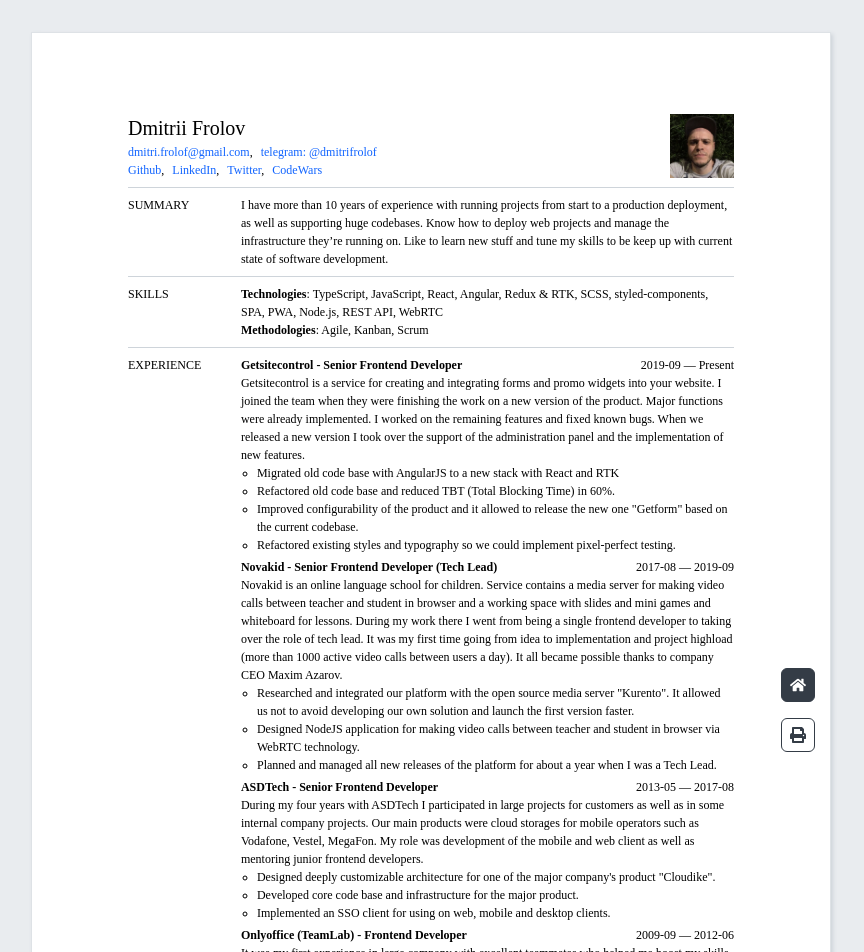
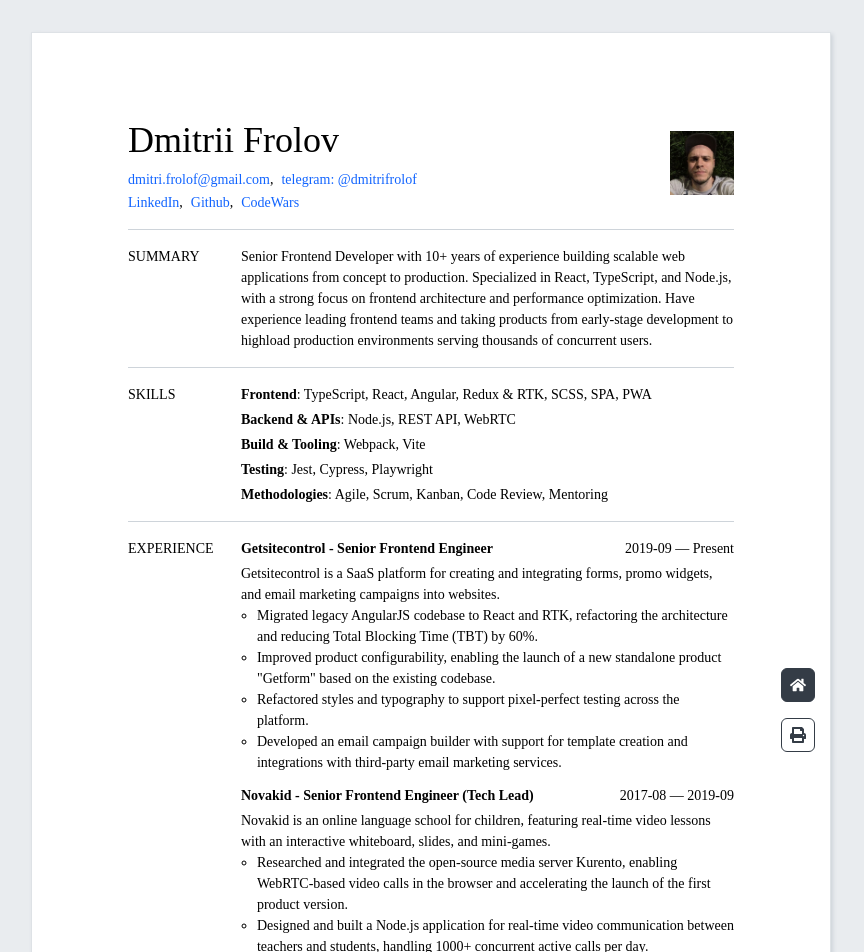
Before and after one commit to d42f/cv, a Next.js app: page /cv in a window 1280 px wide. Shown: the top 952 px of the page, without its empty margins (209-1073 px from the left). Built offline with nearby package versions, Linux system fonts and the light colour scheme.

Commit message:
updated cv

```diff
--- a/src/components/ResumeDocument.module.scss
+++ b/src/components/ResumeDocument.module.scss
@@ -83,7 +83,7 @@
 }
 
 .separator {
-  margin: 0.5rem 0;
+  margin: 1rem 0;
   border: 0;
   border-top: 1px solid $gray-400;
 }
@@ -118,11 +118,14 @@
 
 .description {
   flex: 1;
+  display: flex;
+  flex-flow: column nowrap;
+  gap: 0.125rem;
 }
 
 .name {
   font-family: inherit;
-  font-size: $h4-font-size;
+  font-size: $h2-font-size;
   font-weight: $font-weight-normal;
 }
 
@@ -165,12 +168,13 @@
   flex: 1;
   display: flex;
   flex-flow: column;
-  row-gap: 0.25rem;
+  row-gap: 0.75rem;
 }
 
 .point {
   display: flex;
   flex-flow: column;
+  gap: 0.25rem;
 }
 
 .pointHeader {
--- a/src/components/ResumeDocument.tsx
+++ b/src/components/ResumeDocument.tsx
@@ -4,20 +4,7 @@
 import Image from 'next/image';
 import { FaHome, FaPrint } from 'react-icons/fa';
 
-import {
-  education,
-  email,
-  experience,
-  interests,
-  languages,
-  links,
-  methodologies,
-  name,
-  phone,
-  skills,
-  summary,
-  telegram,
-} from '@/resume';
+import { education, email, experience, languages, links, name, phone, skills, summary, telegram } from '@/resume';
 import { formatDateRange } from '@/utils/date';
 import { formatPhone } from '@/utils/phone';
 import { linkEmail, linkPhone, linkTelegram } from '@/utils/link';
@@ -39,10 +26,18 @@
 ];
 
 const LINKS = [
+  { label: 'LinkedIn', href: links.linkedin },
   { label: 'Github', href: links.github },
-  { label: 'LinkedIn', href: links.linkedin },
   { label: 'Twitter', href: links.twitter },
   { label: 'CodeWars', href: links.codewars },
+].filter(link => link.href);
+
+const SKILLS = [
+  { label: 'Frontend', description: skills.frontend.join(', ') },
+  ...(skills.backend.length ? [{ label: 'Backend & APIs', description: skills.backend.join(', ') }] : []),
+  ...(skills.tooling.length ? [{ label: 'Build & Tooling', description: skills.tooling.join(', ') }] : []),
+  ...(skills.testing.length ? [{ label: 'Testing', description: skills.testing.join(', ') }] : []),
+  ...(skills.methodologies.length ? [{ label: 'Methodologies', description: skills.methodologies.join(', ') }] : []),
 ];
 
 const EXPERIENCE_POINTS: IPoint[] = experience.map(
@@ -164,12 +159,11 @@
         <hr className={styles.separator} />
         <Section label="Skills">
           <div className={styles.point}>
-            <p>
-              <strong>Technologies</strong>: {skills}
-            </p>
-            <p>
-              <strong>Methodologies</strong>: {methodologies}
-            </p>
+            {SKILLS.map((skill, index) => (
+              <p key={index}>
+                <strong>{skill.label}</strong>: {skill.description}
+              </p>
+            ))}
           </div>
         </Section>
         {!!EXPERIENCE_POINTS.length && (
@@ -184,13 +178,6 @@
             <Section label="Education" points={EDUCATION_POINTS} />
           </>
         )}
-        <hr className={styles.separator} />
-        <Section label="Languages">
-          <p>{languages}</p>
-        </Section>
-        <Section label="Interests">
-          <p>{interests}</p>
-        </Section>
       </div>
       <footer className={classNames(styles.toolbar, toolbarStyles && styles.toolbarVisible)} style={toolbarStyles}>
         <Link className={styles.backBtn} href="/">
--- a/src/resume.ts
+++ b/src/resume.ts
@@ -7,10 +7,8 @@
   email,
   experience,
   greeting,
-  interests,
   languages,
   links,
-  methodologies,
   name,
   phone,
   position,
--- a/src/resume.yaml
+++ b/src/resume.yaml
@@ -6,20 +6,38 @@
 links:
   github: https://github.com/d42f
   linkedin: https://www.linkedin.com/in/dmitrifrolof/
-  twitter: https://twitter.com/born2bunicorn
   instagram: https://www.instagram.com/born2bunicorn/
   facebook: https://www.facebook.com/dmitri.frolof
   codewars: https://www.codewars.com/users/d42f
-skills: TypeScript, JavaScript, React, Angular, Redux & RTK, SCSS, styled-components, SPA, PWA, Node.js, REST API, WebRTC
-methodologies: Agile, Kanban, Scrum
+skills:
+  frontend:
+    - TypeScript
+    - React
+    - Angular
+    - Redux & RTK
+    - SCSS
+    - SPA
+    - PWA
+  backend:
+    - Node.js
+    - REST API
+    - WebRTC
+  tooling:
+    - Webpack
+    - Vite
+  testing:
+    - Jest
+    - Cypress
+    - Playwright
+  methodologies:
+    - Agile
+    - Scrum
+    - Kanban
+    - Code Review
+    - Mentoring
 languages: English (B2), Russian (fluent)
-interests: Traveling, Reading, Cooking, Crossfit, Video-games
 greeting: My name is Dmitrii and I live in Berlin, Germany.
-summary:
-  I have more than 10 years of experience with running projects from start to a production deployment, as well as supporting huge codebases.
-  Know how to deploy web projects and manage the infrastructure they’re running on.
-  Like to learn new stuff and tune my skills to be keep up with current state of software development.
-
+summary: Senior Frontend Developer with 10+ years of experience building scalable web applications from concept to production. Specialized in React, TypeScript, and Node.js, with a strong focus on frontend architecture and performance optimization. Have experience leading frontend teams and taking products from early-stage development to highload production environments serving thousands of concurrent users.
 speeches:
   - title: How to buy a bike (Как купить велосипед)
     date: 2014-11-27
@@ -32,54 +50,43 @@
 
 experience:
   - title: Getsitecontrol
-    position: Senior Frontend Developer
+    position: Senior Frontend Engineer
     date_from: 2019-09
     date_to: null
-    description: Getsitecontrol is a service for creating and integrating forms and promo widgets into your website.
-      I joined the team when they were finishing the work on a new version of the product.
-      Major functions were already implemented. I worked on the remaining features and fixed known bugs.
-      When we released a new version I took over the support of the administration panel and the implementation of new features.
+    description: Getsitecontrol is a SaaS platform for creating and integrating forms, promo widgets, and email marketing campaigns into websites.
     achievements:
-      - Migrated old code base with AngularJS to a new stack with React and RTK
-      - Refactored old code base and reduced TBT (Total Blocking Time) in 60%.
-      - Improved configurability of the product and it allowed to release the new one "Getform" based on the current codebase.
-      - Refactored existing styles and typography so we could implement pixel-perfect testing.
+      - Migrated legacy AngularJS codebase to React and RTK, refactoring the architecture and reducing Total Blocking Time (TBT) by 60%.
+      - Improved product configurability, enabling the launch of a new standalone product "Getform" based on the existing codebase.
+      - Refactored styles and typography to support pixel-perfect testing across the platform.
+      - Developed an email campaign builder with support for template creation and integrations with third-party email marketing services.
   - title: Novakid
-    position: Senior Frontend Developer (Tech Lead)
+    position: Senior Frontend Engineer (Tech Lead)
     date_from: 2017-08
     date_to: 2019-09
-    description: Novakid is an online language school for children.
-      Service contains a media server for making video calls between teacher and student in browser and a working space with slides and mini games and whiteboard for lessons.
-      During my work there I went from being a single frontend developer to taking over the role of tech lead.
-      It was my first time going from idea to implementation and project highload (more than 1000 active video calls between users a day).
-      It all became possible thanks to company CEO Maxim Azarov.
+    description: Novakid is an online language school for children, featuring real-time video lessons with an interactive whiteboard, slides, and mini-games.
     achievements:
-      - Researched and integrated our platform with the open source media server "Kurento". It allowed us not to avoid developing our own solution and launch the first version faster.
-      - Designed NodeJS application for making video calls between teacher and student in browser via WebRTC technology.
-      - Planned and managed all new releases of the platform for about a year when I was a Tech Lead.
+      - Researched and integrated the open-source media server Kurento, enabling WebRTC-based video calls in the browser and accelerating the launch of the first product version.
+      - Designed and built a Node.js application for real-time video communication between teachers and students, handling 1000+ concurrent active calls per day.
+      - Grew from sole frontend developer to Tech Lead, managing a team of 4 frontend developers and overseeing all platform releases.
   - title: ASDTech
-    position: Senior Frontend Developer
+    position: Senior Frontend Engineer
     date_from: 2013-05
     date_to: 2017-08
-    description:
-      During my four years with ASDTech I participated in large projects for customers as well as in some internal company projects.
-      Our main products were cloud storages for mobile operators such as Vodafone, Vestel, MegaFon.
-      My role was development of the mobile and web client as well as mentoring junior frontend developers.
+    description: Cloud storage solutions provider for major mobile operators including Vodafone, Vestel, and MegaFon.
     achievements:
-      - Designed deeply customizable architecture for one of the major company's product "Cloudike".
-      - Developed core code base and infrastructure for the major product.
-      - Implemented an SSO client for using on web, mobile and desktop clients.
+      - Designed a deeply customizable frontend architecture for the company's core product Cloudike, used by millions of users across multiple operators.
+      - Developed the core codebase and infrastructure for web and mobile clients.
+      - Implemented an SSO client for seamless authentication across web, mobile, and desktop platforms.
+      - Mentored junior frontend developers, conducting code reviews and sharing best practices.
   - title: Onlyoffice (TeamLab)
-    position: Frontend Developer
+    position: Frontend Engineer
     date_from: 2009-09
     date_to: 2012-06
     description: It was my first experience in large company with excellent teammates who helped me boost my skills.
-      Before that my experience was limited with small or medium sites based on CMS.
-      I was very lucky to have a chance to work in such an experienced team with a great team-lead.
     achievements:
-      - Took part in development of a module for video communication based on Red5 server.
-      - Developed web client based on XMPP protocol for of the company's product "TM Talk".
-      - Implemented API SDK for our major product by documentation.
+      - Developed a web client based on the XMPP protocol for the company's messaging product TM Talk.
+      - Took part in development of a video communication module based on the Red5 media server.
+      - Implemented an API SDK for the major product based on technical documentation.
 education:
   - title: Vladimir State University / Department of Radio Electronics and Computer Systems
     date_from: '2004-09'
--- a/src/styles/variables.scss
+++ b/src/styles/variables.scss
@@ -9,7 +9,7 @@
 
 $font-size-html: 16px;
 $font-size-base: 1rem;
-$font-size-sm: $font-size-base * 0.75;
+$font-size-sm: $font-size-base * 0.875;
 $font-size-md: $font-size-base;
 $font-size-lg: $font-size-base * 1.25;
 $font-size-xl: $font-size-base * 1.5;
```
Also changed, not shown: src/components/About.tsx (+16 -5 lines), src/models/IResume.ts (+7 -6 lines).
